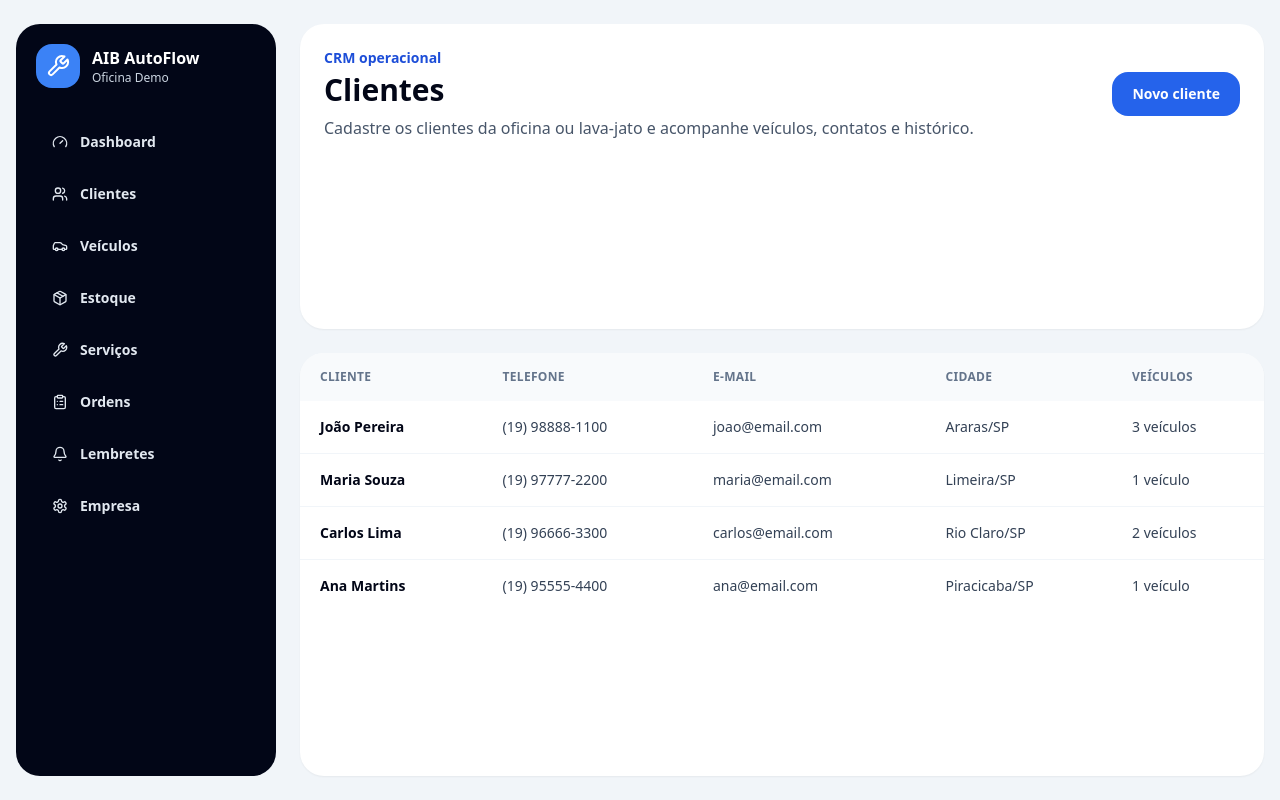
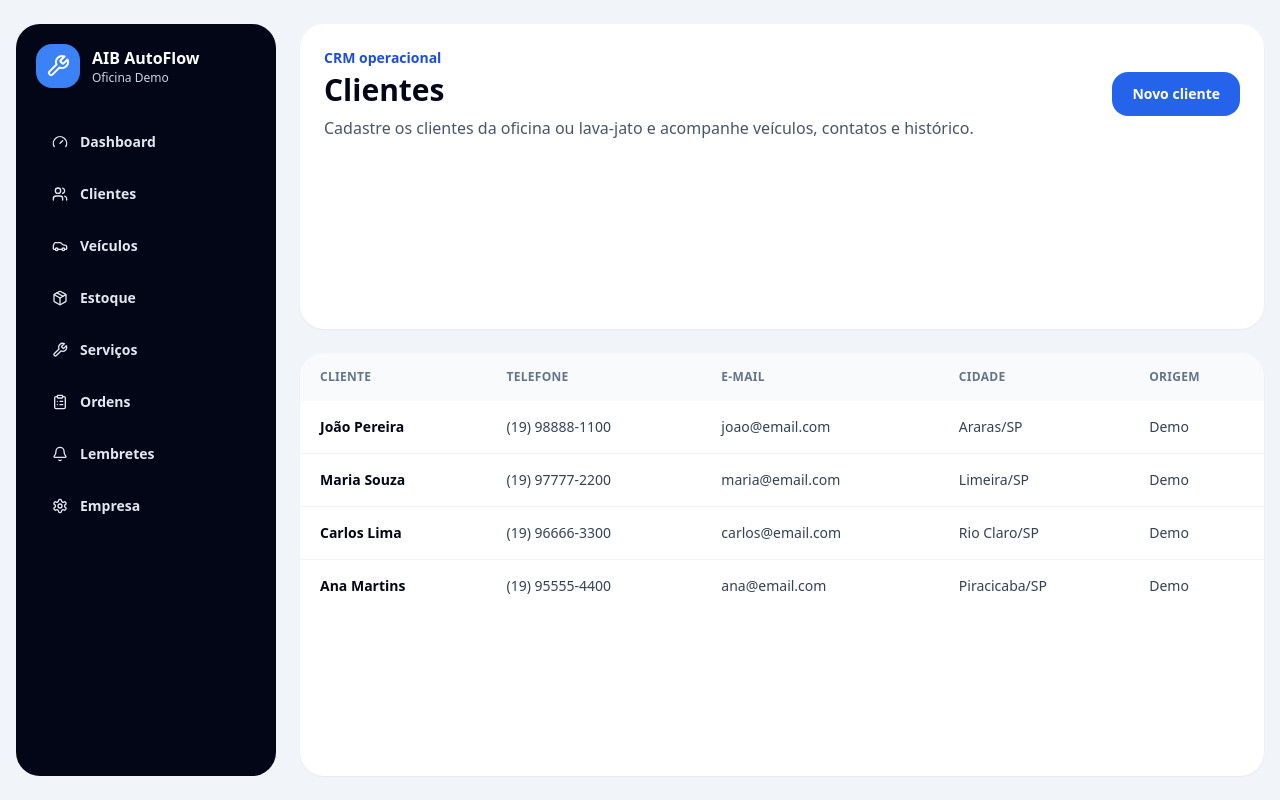
Before and after one commit to anjobrito/ajb-autoflow, a Next.js app: page /clientes in a window 1280 px wide. Built offline with nearby package versions, Linux system fonts and the light colour scheme.

Commit message:
feat: connect customers page to functional storage

```diff
--- a/app/clientes/page.tsx
+++ b/app/clientes/page.tsx
@@ -1,13 +1,6 @@
 import { AppShell } from "@/components/app-shell";
-import { DataTable } from "@/components/data-table";
+import { CustomersClient } from "@/components/customers-client";
 import { PageHeader } from "@/components/page-header";
-
-const rows = [
-  ["João Pereira", "(19) 98888-1100", "joao@email.com", "Araras/SP", "3 veículos"],
-  ["Maria Souza", "(19) 97777-2200", "maria@email.com", "Limeira/SP", "1 veículo"],
-  ["Carlos Lima", "(19) 96666-3300", "carlos@email.com", "Rio Claro/SP", "2 veículos"],
-  ["Ana Martins", "(19) 95555-4400", "ana@email.com", "Piracicaba/SP", "1 veículo"],
-];
 
 export default function ClientesPage() {
   return (
@@ -17,8 +10,9 @@ export default function ClientesPage() {
         title="Clientes"
         description="Cadastre os clientes da oficina ou lava-jato e acompanhe veículos, contatos e histórico."
         actionLabel="Novo cliente"
+        actionHref="/clientes/novo"
       />
-      <DataTable columns={["Cliente", "Telefone", "E-mail", "Cidade", "Veículos"]} rows={rows} />
+      <CustomersClient />
     </AppShell>
   );
 }
```
